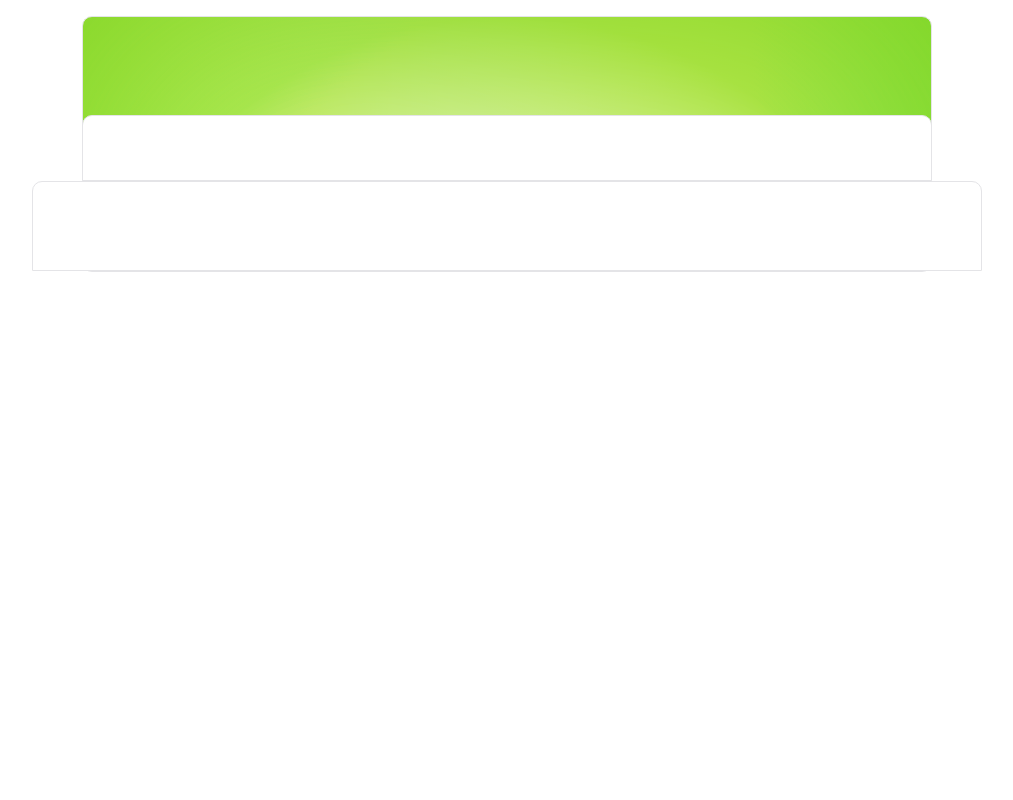
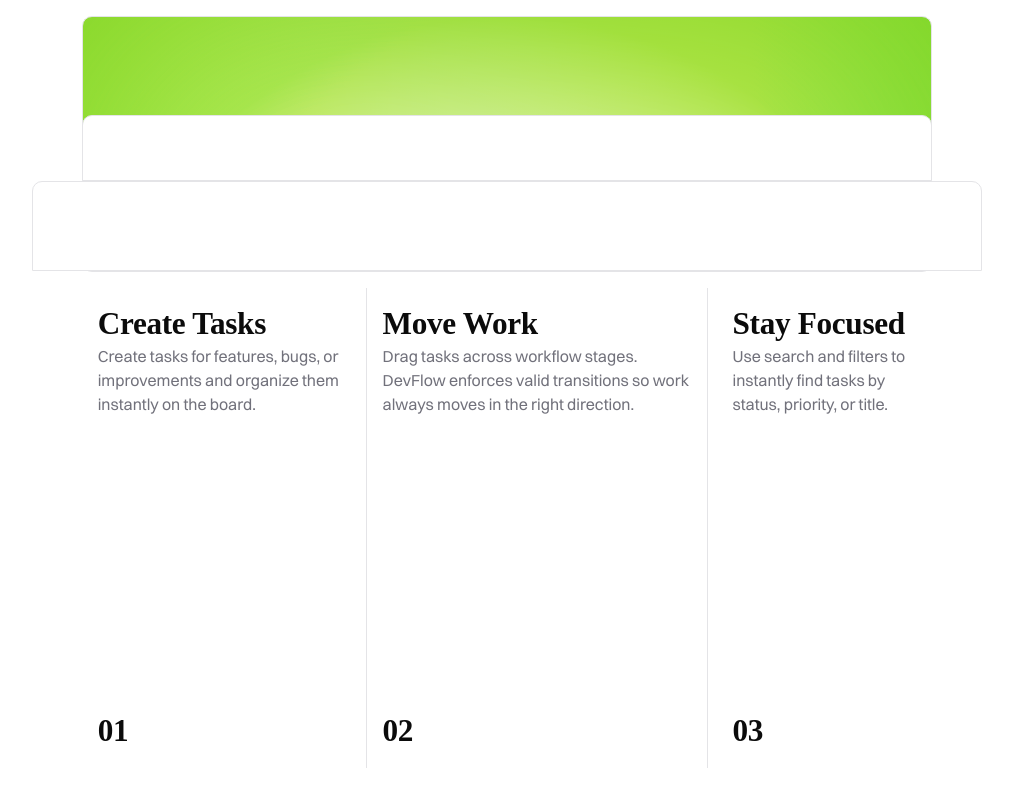
Before and after one commit to sumitkanojia22/devflow, a React (Vite) app: page / in a window 1280 px wide. Shown: the part 1938-2738 px from the top of the page, without its empty margins (133-1146 px from the left). Before the commit the page ends 2258 px from the top, so only its background shows below. Built offline with nearby package versions, Linux system fonts and the light colour scheme; a web font is replaced by a local one.

Commit message:
adding step section in howitworks section

```diff
--- a/src/components/landing/HowItWorks.jsx
+++ b/src/components/landing/HowItWorks.jsx
@@ -17,7 +17,40 @@ function HowItWorks() {
         </div>
       </div>
       {/* HowitWorks */}
-      <div className="xl:col-start-3 xl:col-end-11 md:col-start-2 md:col-end-8 col-start-2 col-end-7"></div>
+      <div className="xl:col-start-3 xl:col-end-11 md:col-start-2 md:col-end-8 col-start-2 col-end-7">
+        <div className="flex xl:flex-row md:flex-row flex-col justify justify-between gap-2 h-120">
+          <div className="xl:flex-col md:flex-col flex justify-between p-4 border-l-[0.2px] xl:border-l-0 md:border-l-0 border-zinc-200">
+            <div>
+              <h4>Create Tasks</h4>
+              <p className="text-zinc-500">
+                Create tasks for features, bugs, or improvements and organize
+                them instantly on the board.
+              </p>
+            </div>
+            <h4 className="xl:block md:block hidden">01</h4>
+          </div>
+          <div className="flex flex-col justify-between xl:border-l-[0.2px] xl:border-r-[0.2px] md:border-l-[0.2px] md:border-r-[0.2px] border-l-[0.2px] border-zinc-200 p-4">
+            <div>
+              <h4>Move Work</h4>
+              <p className="text-zinc-500">
+                Drag tasks across workflow stages. DevFlow enforces valid
+                transitions so work always moves in the right direction.
+              </p>
+            </div>
+            <h4 className="xl:block md:block hidden">02</h4>
+          </div>
+          <div className="flex flex-col justify-between p-4 border-l-[0.2px] xl:border-l-0 md:border-l-0 border-zinc-200">
+            <div>
+              <h4>Stay Focused</h4>
+              <p className="text-zinc-500">
+                Use search and filters to instantly find tasks by status,
+                priority, or title.
+              </p>
+            </div>
+            <h4 className="xl:block md:block hidden">03</h4>
+          </div>
+        </div>
+      </div>
     </div>
   );
 }
```
